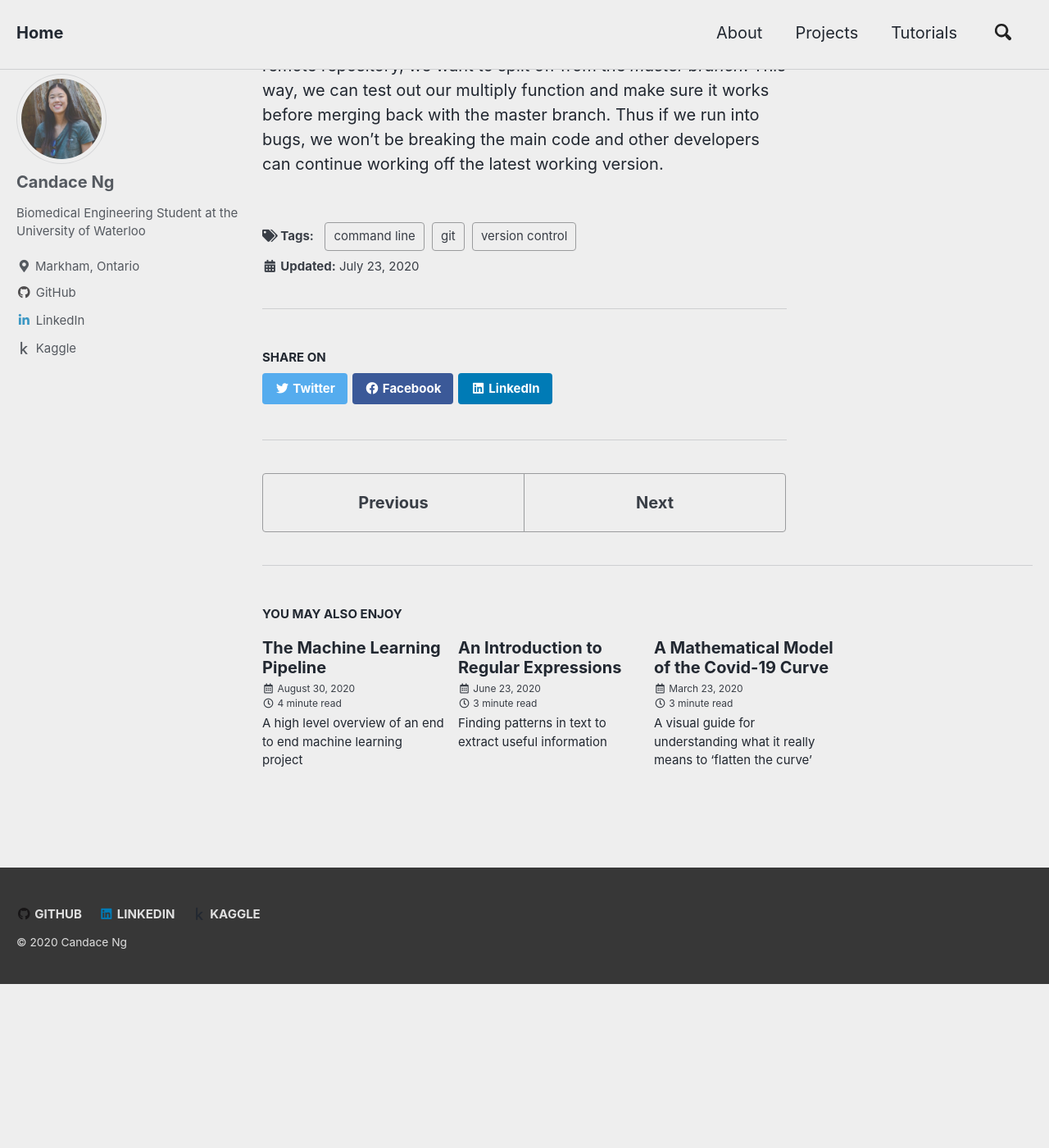
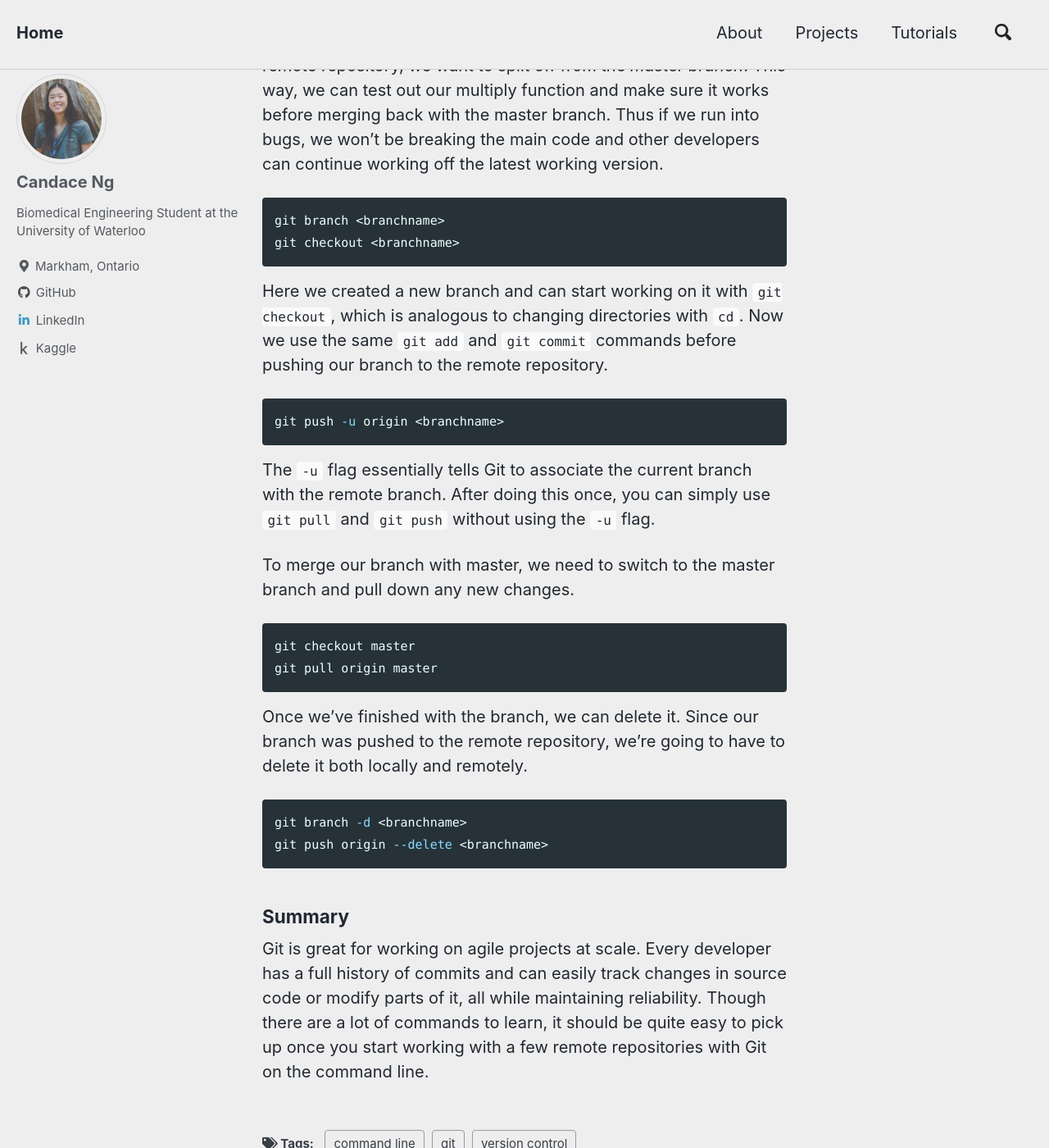
Before and after one commit to candaceng/candaceng, a Jekyll site: the page built from _posts/2020-07-23-git-basics.md, in a window 1280 px wide and 1400 px high, scrolled down 3031 px. Shown: the whole window at 82% size. Built offline with Jekyll 4.4.1, drawn with Linux system fonts in a browser that asks for light colours; cached includes are drawn as plain includes; before the commit the page ends 4231 px from its top, so only the background shows below that; some of the changed text lies outside the part shown.

Commit message:
update post

````diff
--- a/_posts/2020-07-23-git-basics.md
+++ b/_posts/2020-07-23-git-basics.md
@@ -10,14 +10,14 @@ Git is a *distributed version control system*, where every developer on a projec
 ### Getting Started
 After [installing Git](https://git-scm.com/), the first step is to open up the command line and configure your settings so that Git can associate you with the changes you make when working on a project.
 ```bash
-git config --global user.name "<your name>"
-git config --global user.email "<your email>"
+git config --global user.name "<name>"
+git config --global user.email "<email>"
 ```
 
 ### Tracking a local project
 Let's start simple by initializing a repository from existing code. First we navigate to the desired directory and use the `git init` command.
 ```bash
-cd <your-directory>
+cd <directory>
 git init
 ```
 A *.git* file will appear, which means that Git is tracking the files in that particular directory. If you want to stop tracking the files, you can simply remove the *.git* file. If you only want to track a subset files in a directory, you can add a *.gitignore* file that lists the files that you don't want Git to track. In a project we typically track code files so that we can push updated changes to a repository. To view the current status of our tracked files we can use the command:
@@ -51,6 +51,29 @@ Here, *origin* is just the name of our remote repository and *master* is the nam
 ### Working in a team
 This is where Git really becomes powerful. When multiple developers are working on a project, it becomes way easier to keep code tracked and organized. Each commit you make should only tackle one specific part of the project, and your commit messages should be clear and concise. As mentioned earlier, all developers will have a full history of the project on their local machine after they've cloned the repository. We do this with the `git clone` command, and specify the url of the repository.
 ```bash
-git clone <repo url>
+git clone <url>
 ```
 Let's say our project is to create a calculator and we want to implement the multiply function. Whenever making a change to our remote repository, we want to split off from the *master branch*. This way, we can test out our multiply function and make sure it works before merging back with the master branch. Thus if we run into bugs, we won't be breaking the main code and other developers can continue working off the latest working version.
+```bash
+git branch <branchname>
+git checkout <branchname>
+```
+Here we created a new branch and can start working on it with `git checkout`, which is analogous to changing directories with `cd`. Now we use the same `git add` and `git commit` commands before pushing our branch to the remote repository.
+```bash
+git push -u origin <branchname>
+```
+The `-u` flag essentially tells Git to associate the current branch with the remote branch. After doing this once, you can simply use `git pull` and `git push` without using the `-u` flag.
+
+To merge our branch with master, we need to switch to the master branch and pull down any new changes.
+```bash
+git checkout master
+git pull origin master
+```
+Once we've finished with the branch, we can delete it. Since our branch was pushed to the remote repository, we're going to have to delete it both locally and remotely.
+```bash
+git branch -d <branchname>
+git push origin --delete <branchname>
+```
+
+### Summary
+Git is great for working on agile projects at scale. Every developer has a full history of commits and can easily track changes in source code or modify parts of it, all while maintaining reliability. Though there are a lot of commands to learn, it should be quite easy to pick up once you start working with a few remote repositories with Git on the command line.
````
